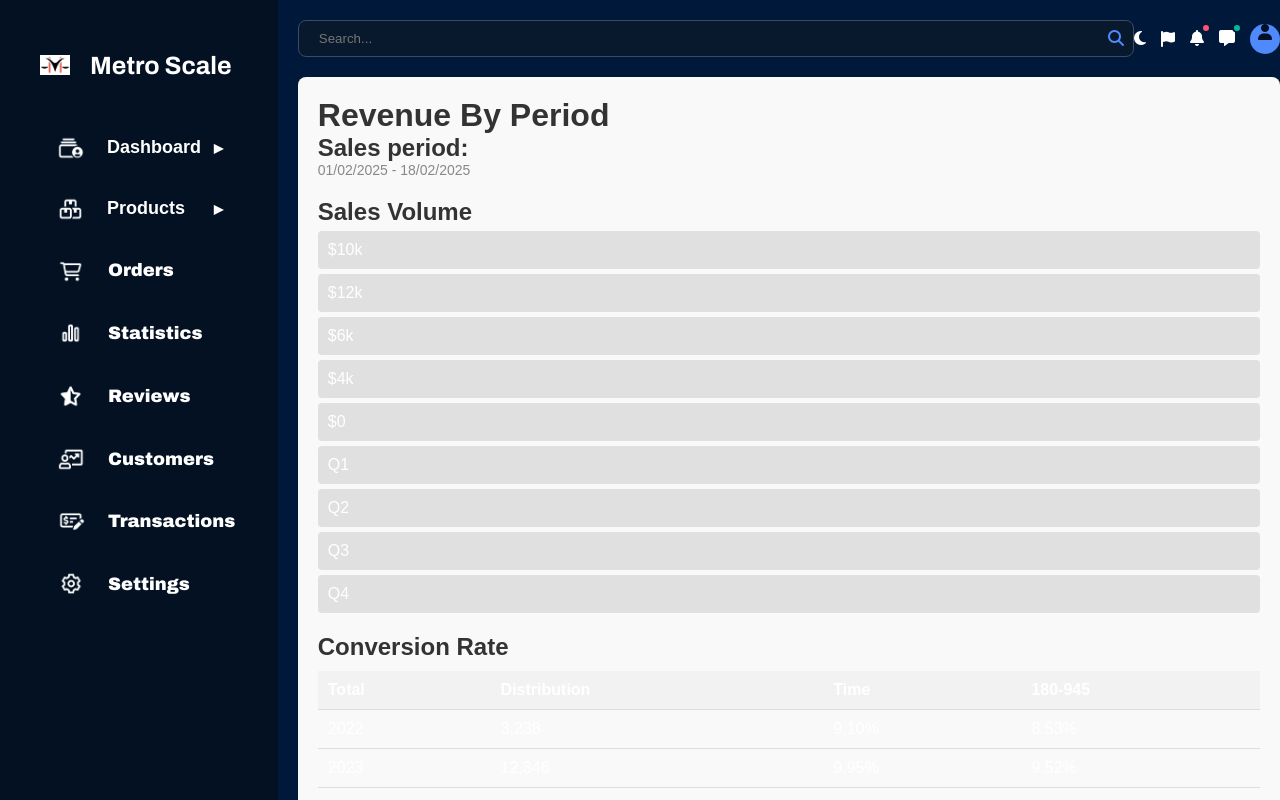
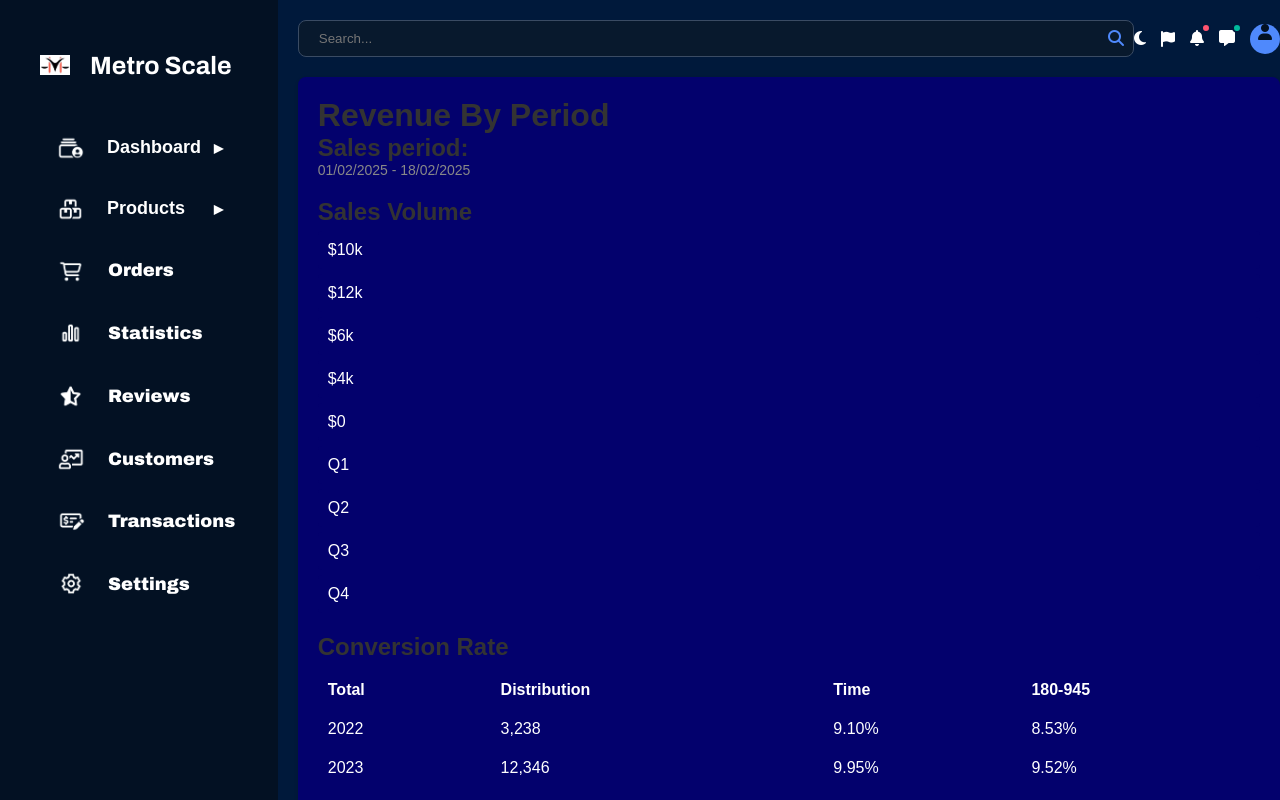
Before and after one commit to bbtechworks/Admin-pannel, a React (Create React App) app: page /revenue-by-period in a window 1280 px wide. Shown: the top 800 px of the page. Built offline with nearby package versions, Linux system fonts and the light colour scheme.

Commit message:
Pushing revenue by period

```diff
--- a/src/App.jsx
+++ b/src/App.jsx
@@ -5,7 +5,6 @@ import TopNav from "./components/TopNav/TopNav";
 import SalesAnalytics from './pages/Dashboard/SalesAnalytics';
 import ProductEditor from './pages/Products/ProductEditor';
 import RevenueByPeriod from "./pages/Dashboard/RevenueByPeriod";  // Adjusted import path
-;
 import './index.css';
 
 function App() {
--- a/src/pages/Dashboard/RevenueByPeriod.css
+++ b/src/pages/Dashboard/RevenueByPeriod.css
@@ -1,7 +1,7 @@
 .revenue-container {
     font-family: Arial, sans-serif;
     padding: 20px;
-    background-color: #f9f9f9;
+    background-color: #03016d;
     border-radius: 8px;
     box-shadow: 0 2px 4px rgba(0, 0, 0, 0.1);
   }
@@ -20,7 +20,7 @@
   }
 
   ul li {
-    background-color: #e0e0e0;
+    background-color: #03016d;
     margin: 5px 0;
     padding: 10px;
     border-radius: 4px;
@@ -35,9 +35,9 @@
   table th, table td {
     padding: 10px;
     text-align: left;
-    border-bottom: 1px solid #ddd;
+    border-bottom: 1px solid #03016d;
   }
 
   table th {
-    background-color: #f2f2f2;
+    background-color: #03016d;
   }
```
